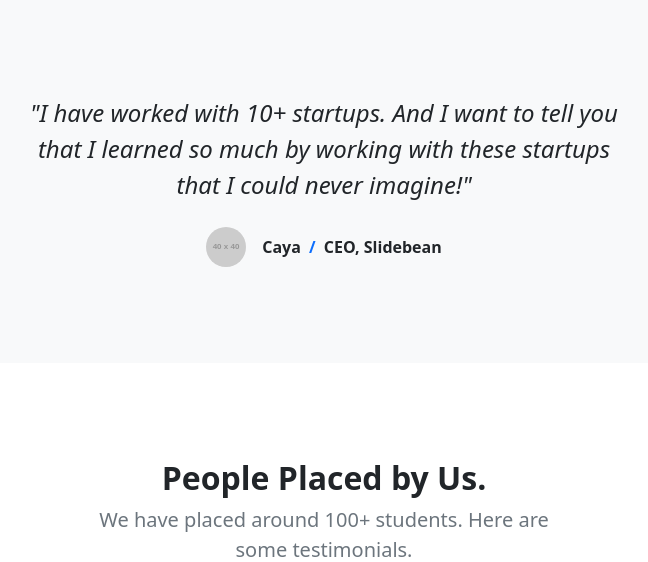
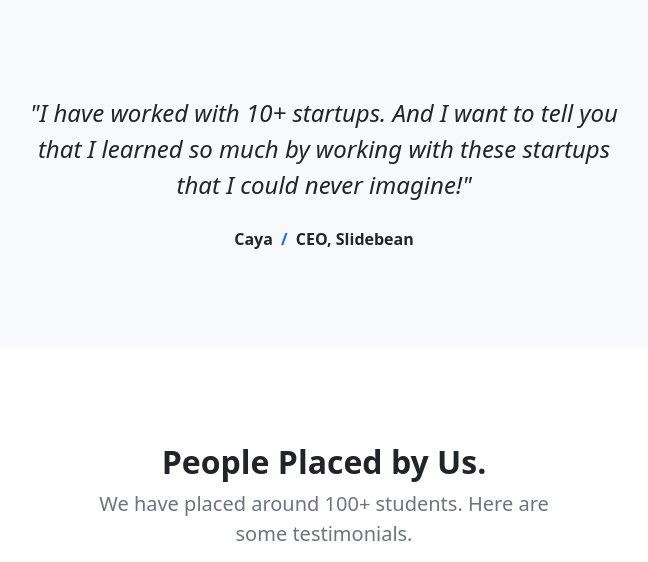
Before and after one commit to Neeshamraghav012/hire-easy, a Django app: page / in a window 1280 px wide. Shown: the part 1034-1596 px from the top of the page, without its empty margins (316-964 px from the left). Run offline with Django 4.2, Linux system fonts and the light colour scheme; grey boxes labelled with a size stand in for pictures from a placeholder-image service; some libraries are stand-ins or nearby versions.

Commit message:
Profile Picture removed

```diff
--- a/accounts/templates/accounts/home.html
+++ b/accounts/templates/accounts/home.html
@@ -93,7 +93,7 @@ Home
                     <div class="text-center">
                         <div class="fs-4 mb-4 fst-italic">"I have worked with 10+ startups. And I want to tell you that I learned so much by working with these startups that I could never imagine!"</div>
                         <div class="d-flex align-items-center justify-content-center">
-                            <img class="rounded-circle me-3" src="https://dummyimage.com/40x40/ced4da/6c757d" alt="Profile Picture" />
+                            <!--<img class="rounded-circle me-3" src="https://dummyimage.com/40x40/ced4da/6c757d" alt="Profile Picture" />-->
                             <div class="fw-bold">
                                 Caya
                                 <span class="fw-bold text-primary mx-1">/</span>
```
